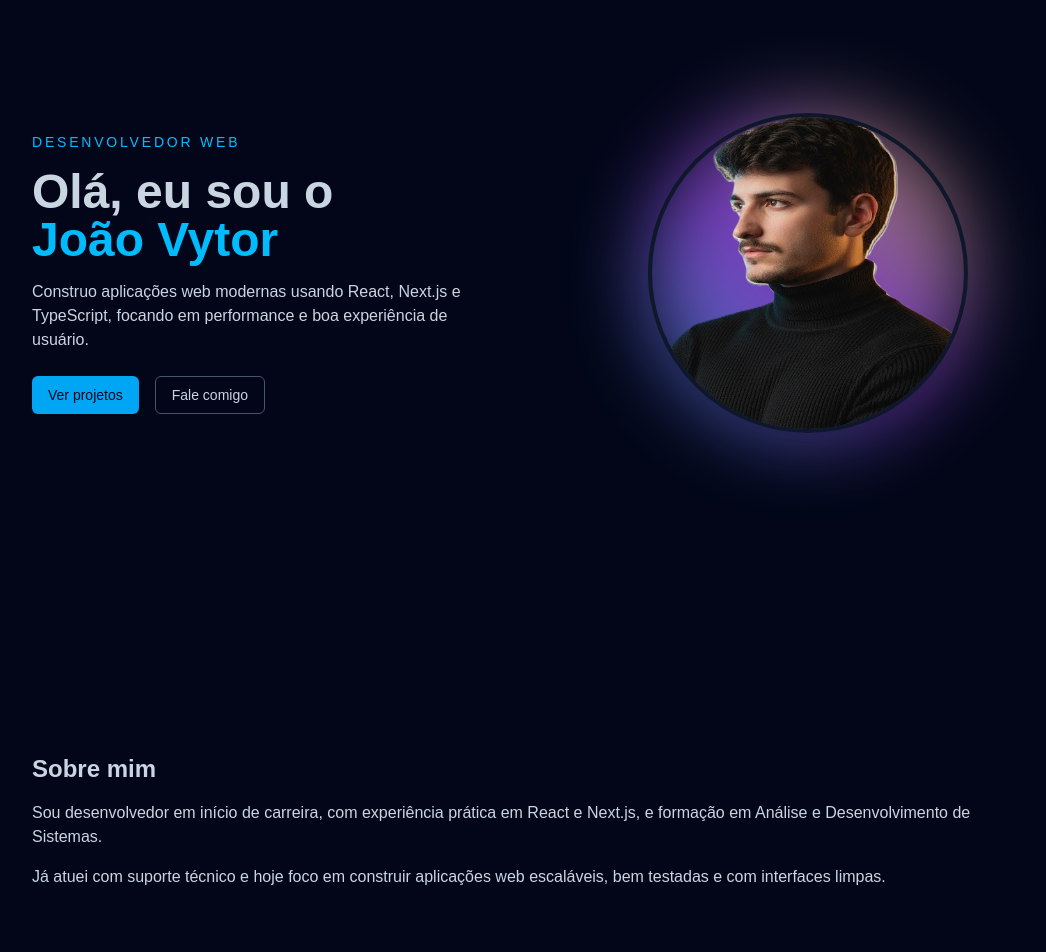
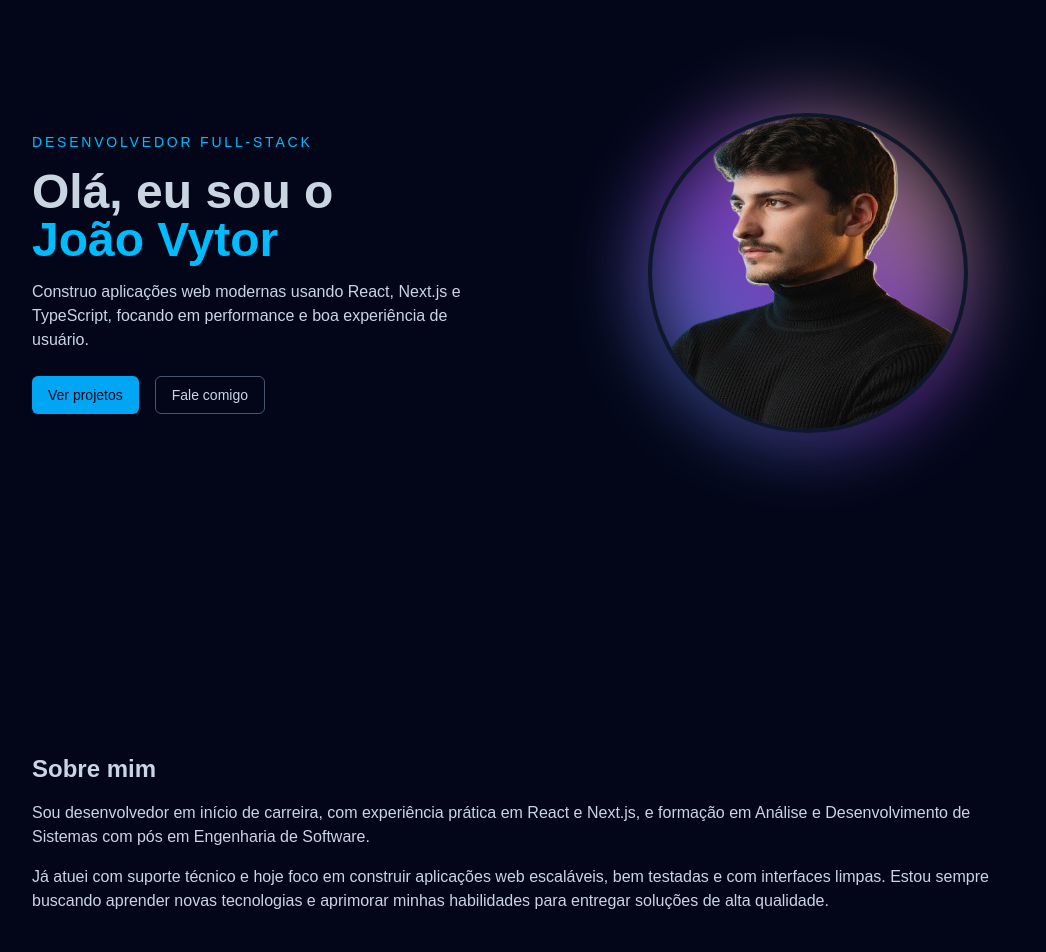
Before and after one commit to ManzanoW/my-portfolio, a Next.js app: page / in a window 1280 px wide. Shown: the part 180-1132 px from the top of the page, without its empty margins (112-1158 px from the left). Built offline with nearby package versions, Linux system fonts and the light colour scheme.

Commit message:
updated about section texts

```diff
--- a/app/about/about.tsx
+++ b/app/about/about.tsx
@@ -5,11 +5,13 @@ export function About() {
             <p className='text-slate-300'>
                 Sou desenvolvedor em início de carreira, com experiência prática
                 em React e Next.js, e formação em Análise e Desenvolvimento de
-                Sistemas.
+                Sistemas com pós em Engenharia de Software.
             </p>
             <p className='text-slate-300'>
                 Já atuei com suporte técnico e hoje foco em construir aplicações
-                web escaláveis, bem testadas e com interfaces limpas.
+                web escaláveis, bem testadas e com interfaces limpas. Estou
+                sempre buscando aprender novas tecnologias e aprimorar minhas
+                habilidades para entregar soluções de alta qualidade.
             </p>
         </div>
     )
--- a/app/hero/hero.tsx
+++ b/app/hero/hero.tsx
@@ -13,7 +13,7 @@ export function Hero() {
                 {/* COLUNA TEXTO */}
                 <div className='flex-1 space-y-4'>
                     <p className='text-sm tracking-[0.2em] text-sky-400 uppercase'>
-                        Desenvolvedor web
+                        Desenvolvedor Full-Stack
                     </p>
                     <h1 className='text-4xl font-bold md:text-5xl'>
                         Olá, eu sou o {''} <br />
```
